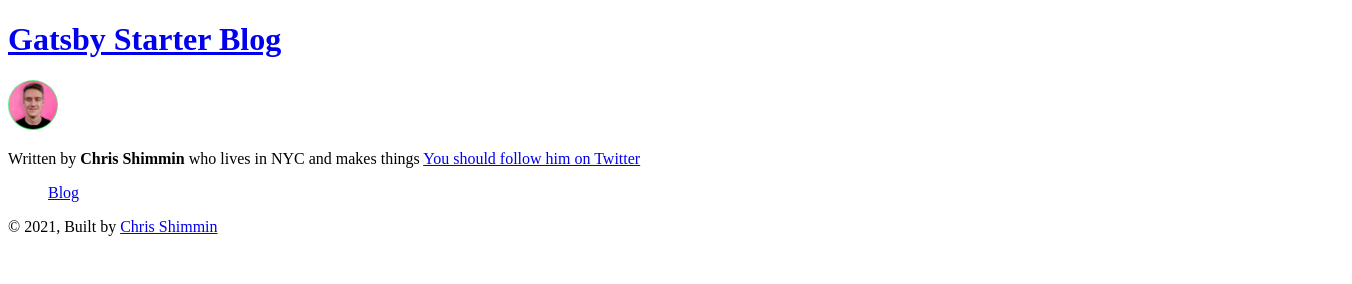
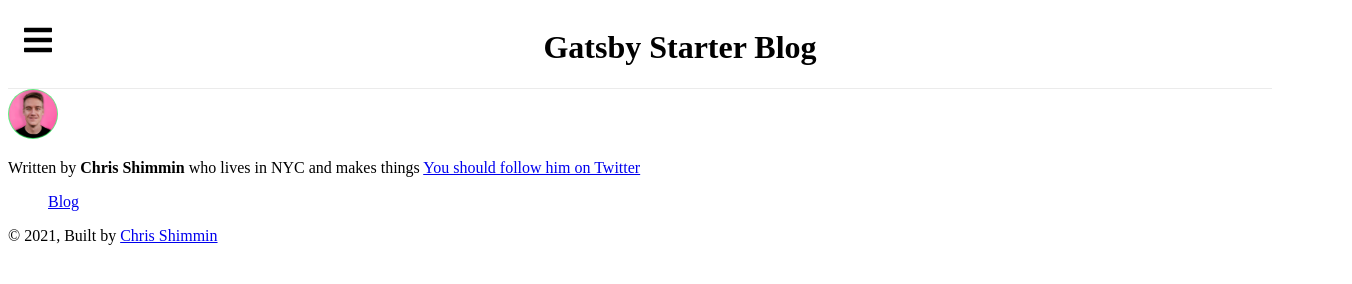
Before and after one commit to ShimmiChristo/shimmin-blog-starter, a Gatsby site: page / in a window 1280 px wide. Shown: the whole page, 1352 px wide, since content can reach past the window. Built offline with nearby package versions, Linux system fonts and the light colour scheme; Gatsby itself is replaced by a stand-in of ours; some packages are replaced by stand-ins of ours.

Commit message:
added nav to header

```diff
--- a/gatsby-config.js
+++ b/gatsby-config.js
@@ -7,9 +7,29 @@ module.exports = {
     },
     description: `A Gatsby starter for blogs`,
     siteUrl: `https://gatsby-starter-blog-demo.netlify.app/`,
+    headline: '',
+    description: '',
+    image: '',
+    video: '',
+    twitter: '',
+    name: '',
+    logo: '',
     social: {
       twitter: `shimmiChristo`,
+      instagram: 'shimmiChristo',
+      youtube: ''
     },
+    nav: [
+      {
+        name: 'Home',
+        link: '/'
+      },
+      {
+        name: 'Blog',
+        link: '/blog'
+      },
+    ],
+
   },
   plugins: [
     {
@@ -97,6 +117,7 @@ module.exports = {
       },
     },
     `gatsby-plugin-sitemap`,
+    `gatsby-plugin-fontawesome-css`
 
     // this (optional) plugin enables Progressive Web App + Offline functionality
     // To learn more, visit: https://gatsby.dev/offline
--- a/package.json
+++ b/package.json
@@ -8,6 +8,9 @@
     "url": "https://github.com/gatsbyjs/gatsby/issues"
   },
   "dependencies": {
+    "@fortawesome/fontawesome-svg-core": "^1.2.34",
+    "@fortawesome/free-solid-svg-icons": "^5.15.2",
+    "@fortawesome/react-fontawesome": "^0.1.14",
     "@mdx-js/mdx": "^1.6.22",
     "@mdx-js/react": "^1.6.22",
     "babel-plugin-styled-components": "^1.12.0",
@@ -15,6 +18,7 @@
     "gatsby": "^2.31.1",
     "gatsby-image": "^2.10.0",
     "gatsby-plugin-feed": "^2.12.0",
+    "gatsby-plugin-fontawesome-css": "^1.0.0",
     "gatsby-plugin-google-analytics": "^2.10.0",
     "gatsby-plugin-google-tagmanager": "^2.11.0",
     "gatsby-plugin-manifest": "^2.11.0",
--- /dev/null
+++ b/src/components/header.js
@@ -0,0 +1,158 @@
+import React, { useState } from "react"
+import { Link } from "gatsby"
+import { useSiteMetadata } from "../hooks/use-site-metadata"
+import PropTypes from "prop-types"
+import Img from "gatsby-image"
+import styled from "styled-components"
+import { FontAwesomeIcon } from "@fortawesome/react-fontawesome"
+
+import {
+  faBars,
+  faTimes,
+} from "@fortawesome/free-solid-svg-icons"
+
+const HeaderContainer = styled.header`
+  border-bottom: 1px solid #ebebeb;
+`
+const Container = styled.div`
+  width: 100%;
+  display: flex;
+  flex-direction: column;
+  text-align: center;
+  z-index: 2;
+  padding: 0 2.5rem;
+`
+const Nav = styled.nav`
+  max-width: 250px;
+  min-width: 150px;
+  width: 40%;
+  height: 100%;
+  position: absolute;
+  top: 0;
+  left:0;
+  background-color: #fff;
+  z-index: 2;
+  transform: translateX(-100%);
+  -webkit-transition: -webkit-transform 0.3s ease 0s;
+  transition: -webkit-transform 0.3s ease 0s;
+  transition: transform 0.3s ease 0s;
+  transition: transform 0.3s ease 0s, -webkit-transform 0.3s ease 0s;
+  overflow-x: hidden;
+
+  &.active {
+    transform: translateX(0);
+  }
+  ul {
+    list-style: none;
+    padding: 2rem;
+    margin: 0;
+
+    @media (max-width: 767px) {
+      padding: 2rem 1rem 1rem 1rem;
+    }
+
+    li {
+      border-bottom: 1px solid;
+      padding: 1rem 0;
+      margin: 0;
+      text-align: left;
+    }
+  }
+`
+const NavBtn = styled.span`
+  position: absolute;
+  top: 1rem;
+  left: 1rem;
+  background-color: #fff;
+  padding: 0.5rem;
+  z-index: 2;
+
+  &:hover {
+    cursor: pointer;
+    cursor: hand;
+  }
+`
+const CloseBtn = styled.span`
+  position: absolute;
+  top: 0.5rem;
+  right: 1rem;
+
+  &:hover {
+    cursor: pointer;
+    cursor: hand;
+  }
+`
+const Background = styled.div`
+  position: absolute;
+  top: 0;
+  left: 0;
+  right: 0;
+  bottom: 0;
+  height: 100%;
+  z-index: 1;
+  background: rgba(0, 0, 0, 0.3);
+  opacity: 0;
+  -webkit-transition: opacity 0.3s ease;
+  transition: opacity 0.3s ease;
+  display: none;
+
+  &.active {
+    opacity: 1;
+    display: block;
+  }
+`
+
+function Header() {
+  const { title, nav, logo } = useSiteMetadata()
+  const [menuActive, setMenuActive] = useState(false)
+
+  let logoImg
+
+  if (logo) {
+    logoImg = <Img fixed={logo.childImageSharp.fixed} />
+  } else {
+    logoImg = <Link>{title}</Link>
+  }
+
+  function navClick() {
+    menuActive ? setMenuActive(false) : setMenuActive(true)
+  }
+
+  return (
+    <HeaderContainer>
+      <Background className={`${menuActive ? "active" : ""}`}></Background>
+      <Container>
+        <h1>
+          {logoImg}
+        </h1>
+        <NavBtn id="navMenu--btn" onClick={navClick}>
+          <FontAwesomeIcon icon={faBars} size="2x" />
+        </NavBtn>
+        <Nav id="navMenu" className={`${menuActive ? "active" : ""}`}>
+          <CloseBtn id="navMenu--close" onClick={navClick}>
+            <FontAwesomeIcon icon={faTimes} size="2x" />
+          </CloseBtn>
+          <ul>
+            {nav.map(navMenu => (
+              <li key={navMenu.name}>
+                <Link to={navMenu.link}>
+                  {navMenu.name}
+                </Link>
+              </li>
+            ))}
+          </ul>
+        </Nav>
+      </Container>
+    </HeaderContainer>
+  )
+}
+
+Header.propTypes = {
+  siteTitle: PropTypes.string,
+}
+
+Header.defaultProps = {
+  siteTitle: ``,
+}
+
+export default Header
--- a/src/components/layout.js
+++ b/src/components/layout.js
@@ -1,5 +1,6 @@
 import React from "react"
 import { Link } from "gatsby"
+import Header from "./header"
 
 const Layout = ({ location, title, children }) => {
   const rootPath = `${__PATH_PREFIX__}/`
@@ -22,7 +23,7 @@ const Layout = ({ location, title, children }) => {
 
   return (
     <div className="global-wrapper" data-is-root-path={isRootPath}>
-      <header className="global-header">{header}</header>
+      <Header></Header>
       <main>{children}</main>
       <footer>
         © {new Date().getFullYear()}, Built by
--- /dev/null
+++ b/src/hooks/use-site-metadata.js
@@ -0,0 +1,20 @@
+import { useStaticQuery, graphql } from "gatsby"
+export const useSiteMetadata = () => {
+  const { site } = useStaticQuery(
+    graphql`
+      query SiteMetaData {
+        site {
+          id
+          siteMetadata {
+            title
+            nav {
+              name
+              link
+            }
+          }
+        }
+      }
+    `
+  )
+  return site.siteMetadata
+}
--- a/src/styles/style.css
+++ b/src/styles/style.css
@@ -11,7 +11,7 @@
   --maxWidth-3xl: 48rem;
   --maxWidth-4xl: 56rem;
   --maxWidth-full: "100%";
-  --maxWidth-wrapper: var(--maxWidth-2xl);
+  --maxWidth-wrapper: var(--maxWidth-3xl);
   --spacing-px: "1px";
   --spacing-0: 0;
   --spacing-1: 0.25rem;
@@ -244,6 +244,7 @@ a:focus {
   margin: var(--spacing-0) auto;
   max-width: var(--maxWidth-wrapper);
   padding: var(--spacing-10) var(--spacing-5);
+  padding-top: var(--spacing-0);
 }
 
 .global-wrapper[data-is-root-path="true"] .bio {
```
Also changed, not shown: 1 other file.
